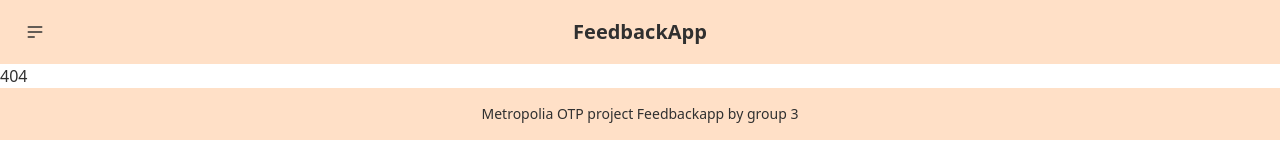
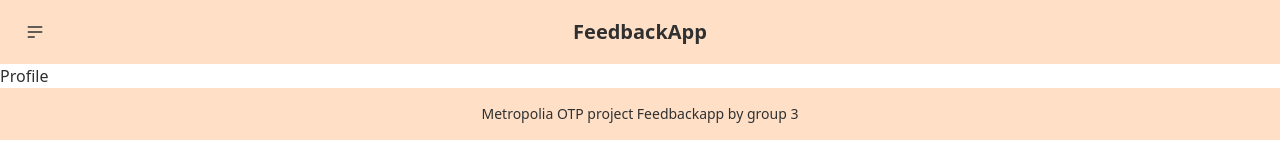
Before and after one commit to snamnna/Feedback-app, a React (Vite) app in the folder Client/: page /user/1 in a window 1280 px wide. Shown: the top 160 px of the page. Built offline with nearby package versions, Linux system fonts and the light colour scheme.

Commit message:
navigate to user page from avatar

```diff
--- a/Client/src/App.jsx
+++ b/Client/src/App.jsx
@@ -11,6 +11,7 @@ import PrivateRoute from "./PrivateRoute";
 import Layout from "./Components/Layout";
 import CourseDetails from "./Pages/CourseDetails/CourseDetails";
 import LectureDetails from "./Pages/LectureDetails/LectureDetails";
+import UserDetails from "./Pages/UserDetails/UserDetails";
 
 const router = createBrowserRouter(
   createRoutesFromElements(
@@ -35,6 +36,11 @@ const router = createBrowserRouter(
           <Route index element={<LectureDetails />} />
         </Route>
 
+        {/*User*/}
+        <Route path={"/user/:userId"}>
+          <Route index element={<UserDetails />} />
+        </Route>
+
         {/* 404 */}
         <Route path="*" element={<h1>404</h1>} />
       </Route>
--- a/Client/src/Components/Header.jsx
+++ b/Client/src/Components/Header.jsx
@@ -2,11 +2,14 @@ import React from "react";
 import { resetAuth } from "../features/auth/authSlice";
 import { useDispatch, useSelector } from "react-redux";
 import { Avatar } from "../Pages/Dashboard/components/Avatar";
+import { Link } from "react-router-dom";
+import { useParams } from "react-router";
 
 const Header = () => {
   const token = useSelector((state) => state.auth.token);
   const isAuthenticated = !!token;
   const dispatch = useDispatch();
+  const { userId } = useParams();
 
   const handleLogout = () => dispatch(resetAuth());
 
@@ -73,7 +76,9 @@ const Header = () => {
             <button className="btn mx-2 btn-ghost" onClick={handleLogout}>
               Log out
             </button>
-            <Avatar />
+            <Link to={`/user/${userId}`}>
+              <Avatar />
+            </Link>
             {/* rest of the authenticated items in the end navbar */}
           </>
         ) : null}
--- /dev/null
+++ b/Client/src/Pages/UserDetails/UserDetails.jsx
@@ -0,0 +1,11 @@
+import React from "react";
+
+const UserDetails = () => {
+  return (
+    <div className="user-details">
+      <h1>Profile</h1>
+    </div>
+  );
+};
+
+export default UserDetails;
```
